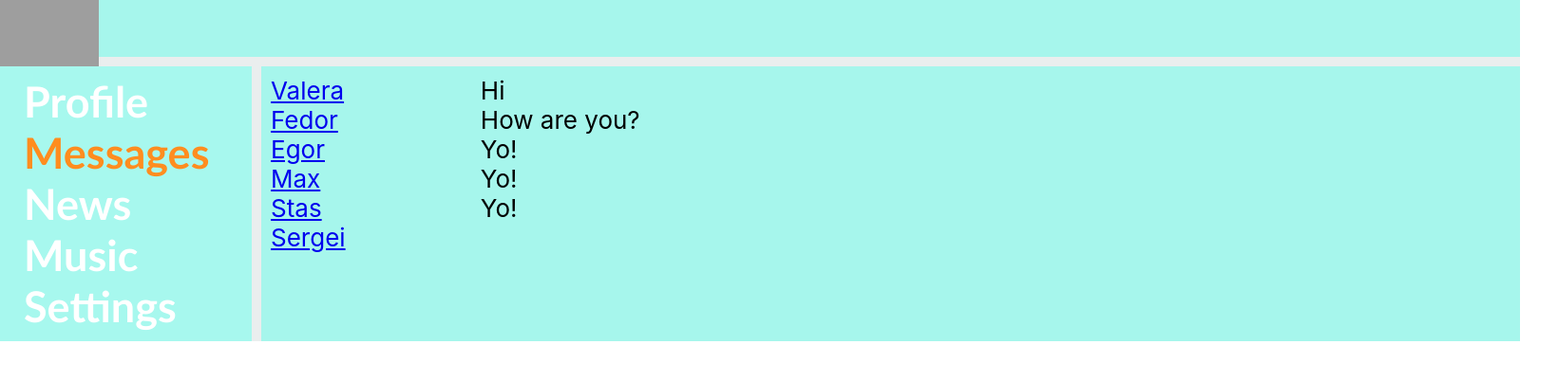
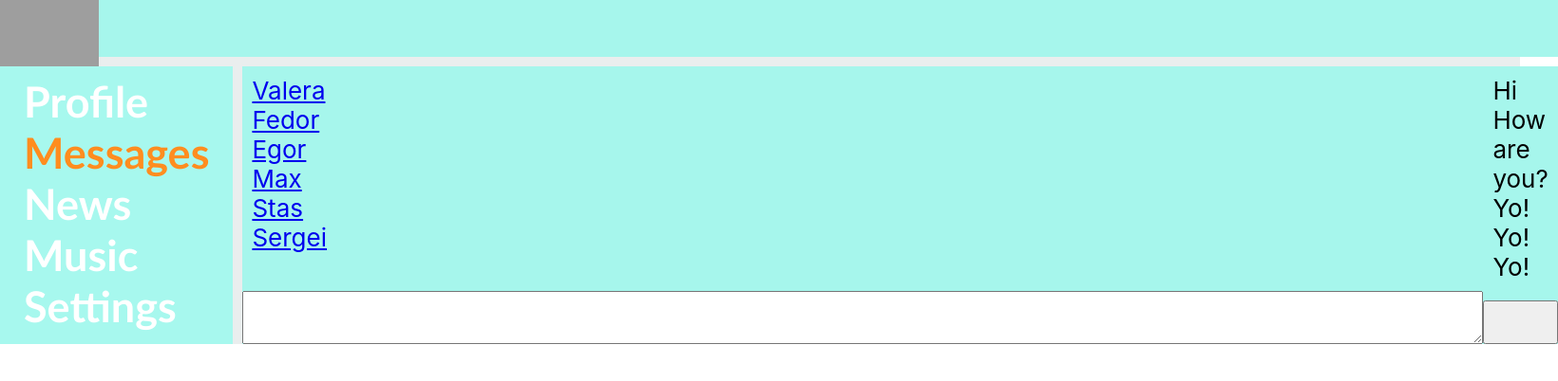
Before and after one commit to unpowd4r/social_network, a React (Create React App) app: page /dialogs in a window 1280 px wide. Shown: the top 402 px of the page at 95% size, 1640 px wide, since content can reach past the window. Built offline with nearby package versions, Linux system fonts and the light colour scheme; grey boxes are pictures that could not be loaded.

Commit message:
add render

```diff
--- a/src/App.js
+++ b/src/App.js
@@ -21,7 +21,7 @@ const App = (props) => {
                     <Route path='/'>
                         <Route path='profile'
                                element={<Profile
-                                   posts={props.state.profilePage.posts}/>}/>
+                                   posts={props.state.profilePage.posts} addPost={props.addPost}/>}/>
                         <Route path='dialogs'
                                element={<Dialogs
                                    dialogs={props.state.messagesPage.dialogs}
--- a/src/components/Dialogs/Dialogs.jsx
+++ b/src/components/Dialogs/Dialogs.jsx
@@ -12,6 +12,12 @@ const Dialogs = (props) => {
     let dialogsElements = dialogs.map(dialog => <DialogItem name={dialog.name} id={dialog.id}/>);
     let messagesElements = messages.map(message => <Messages message={message.name}/>);
 
+    let addMessageElement = React.createRef()
+    let addMessage = () => {
+        let newMessage = addMessageElement.current.value
+        alert(newMessage)
+    }
+
     return (
         <div className={styles.dialogs}>
             <div className={styles.dialogsItems}>
@@ -20,6 +26,8 @@ const Dialogs = (props) => {
             <div className={styles.messages}>
                 { messagesElements }
             </div>
+            <textarea ref={ addMessageElement }></textarea>
+            <button onClick={ addMessage }></button>
         </div>
     )
 }
--- a/src/components/Profile/MyPosts/MyPosts.jsx
+++ b/src/components/Profile/MyPosts/MyPosts.jsx
@@ -1,5 +1,6 @@
 import s from './MyPosts.module.css'
 import Post from "./Post/Post";
+import React from "react";
 
 
 const MyPosts = (props) => {
@@ -8,11 +9,19 @@ const MyPosts = (props) => {
 
     let postsElements = posts.map( post => <Post message={post.name} likesCounts={post.likesCount}/>)
 
+    let newPostElement = React.createRef()
+
+    let addPost = () => {
+        let text = newPostElement.current.value
+        props.addPost(text)
+        newPostElement.current.value = ''
+    }
+
     return (
         <div className={s.content}>
             <div className={s.postAndButton}>
-                <textarea></textarea>
-                <button>add post</button>
+                <textarea ref={newPostElement}></textarea>
+                <button onClick={addPost}>add post</button>
             </div>
             <div className={s.posts}>
                 My posts
@@ -24,5 +33,4 @@ const MyPosts = (props) => {
 
     );
 }
-
 export default MyPosts
--- a/src/components/Profile/Profile.jsx
+++ b/src/components/Profile/Profile.jsx
@@ -12,7 +12,7 @@ const Profile = (props) => {
     return (
         <div className={s.content}>
             <ProfileInfo/>
-            <MyPosts posts={posts}/>
+            <MyPosts posts={posts} addPost={props.addPost}/>
         </div>
     );
 }
--- a/src/index.js
+++ b/src/index.js
@@ -1,17 +1,6 @@
-import React from 'react';
-import ReactDOM from 'react-dom';
 import './index.css';
-import App from './App';
-import reportWebVitals from './reportWebVitals';
-import {BrowserRouter} from "react-router-dom";
+import {renderEntireTree} from "./render";
 import state from './redux/state'
 
 
-ReactDOM.render(
-    <BrowserRouter>
-        <App state={state}/>
-    </BrowserRouter>,
-    document.getElementById('root')
-);
-
-reportWebVitals();
+renderEntireTree(state)
--- a/src/redux/state.js
+++ b/src/redux/state.js
@@ -1,3 +1,5 @@
+import {renderEntireTree} from "../render";
+
 let state =
     {
         profilePage: {
@@ -27,6 +29,19 @@ let state =
                 {id: 6, name: 'Sergei'},
             ],
         },
-    }
+    };
 
-export default state
+export let addPost = (postMessage) => {
+    let newPost = {
+        id: 5,
+        name: postMessage,
+        likesCount: 0
+    };
+
+    state.profilePage.posts.push(newPost)
+    renderEntireTree(state)
+};
+
+
+
+export default state;
--- /dev/null
+++ b/src/render.js
@@ -0,0 +1,17 @@
+import React from 'react';
+import ReactDOM from 'react-dom';
+import './index.css';
+import App from './App';
+import reportWebVitals from './reportWebVitals';
+import {BrowserRouter} from "react-router-dom";
+import {addPost} from "./redux/state";
+
+export let renderEntireTree = (state) => {ReactDOM.render(
+    <BrowserRouter>
+        <App state={state} addPost={addPost}/>
+    </BrowserRouter>,
+    document.getElementById('root')
+);}
+
+
+reportWebVitals();
```
Lines whose indentation alone changed are shown as unchanged.
